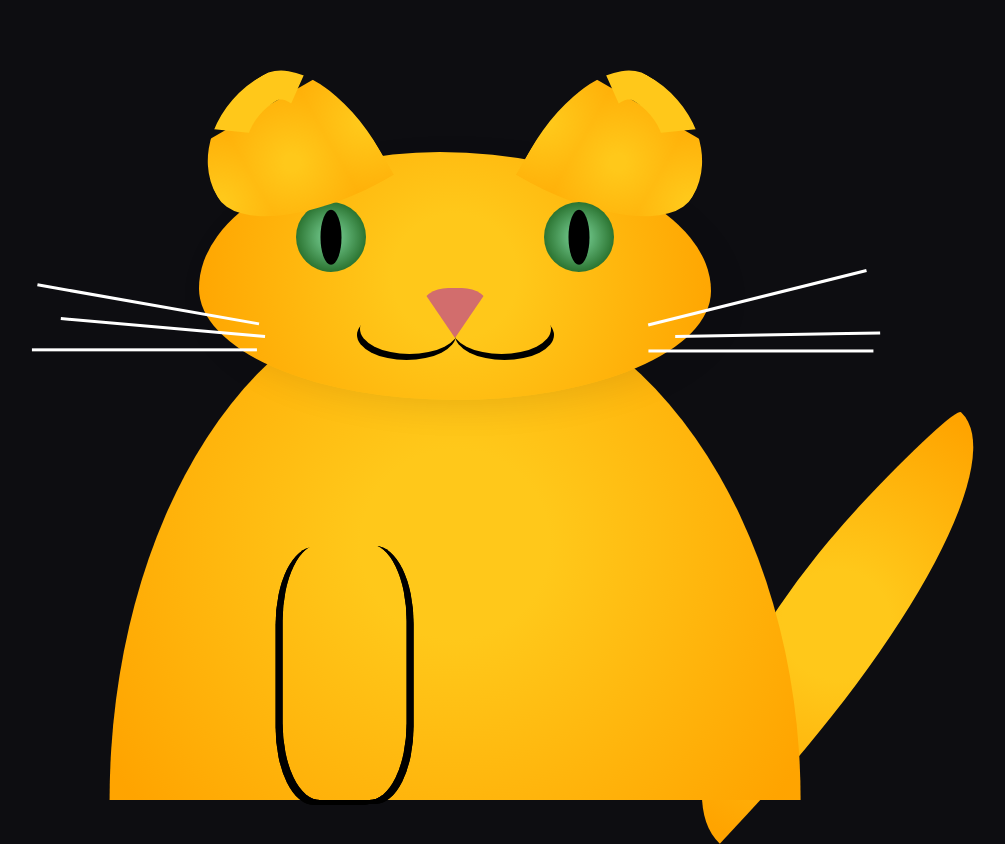
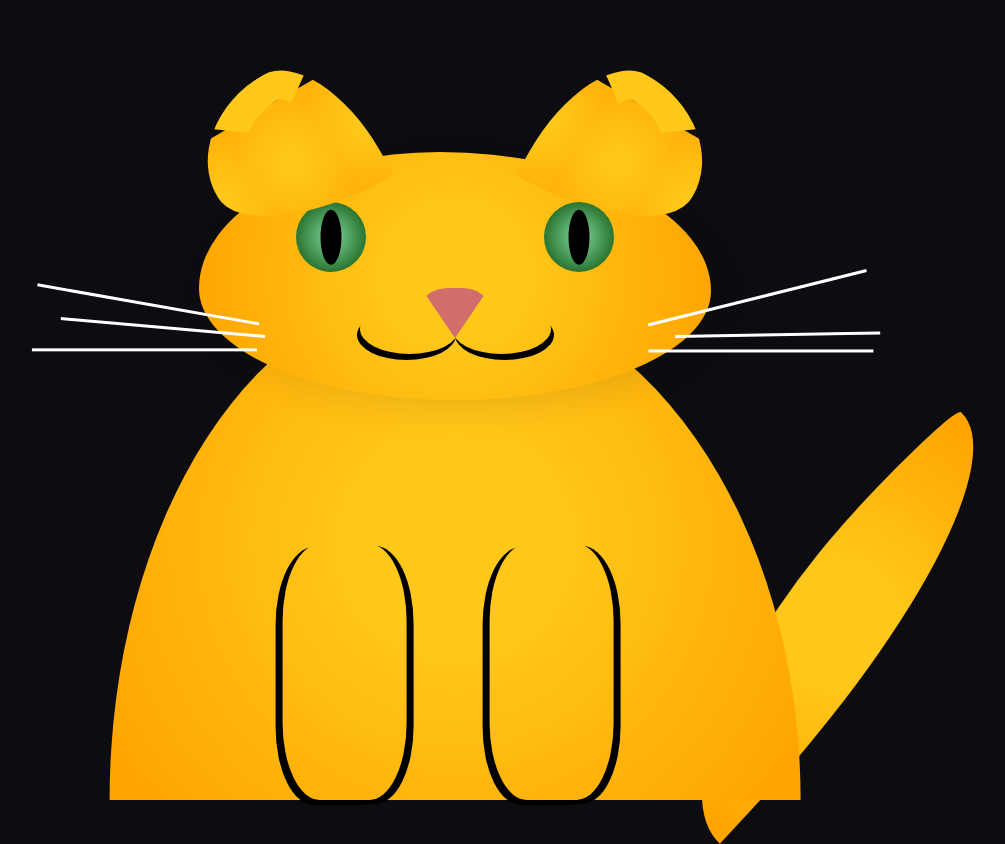
Before and after one commit to BoikoAnastasiia/CSS_drawing, a plain HTML site: page index.html in a window 1280 px wide. Shown: the whole page, without its empty margins (185-1190 px from the left). Drawn offline with Linux system fonts and the light colour scheme.

Commit message:
done but tail

```diff
--- a/style.css
+++ b/style.css
@@ -263,5 +263,5 @@ html {
 }
 
 .paw:nth-child(2) {
-  right: 75%;
+  left: 55%;
 }
```
